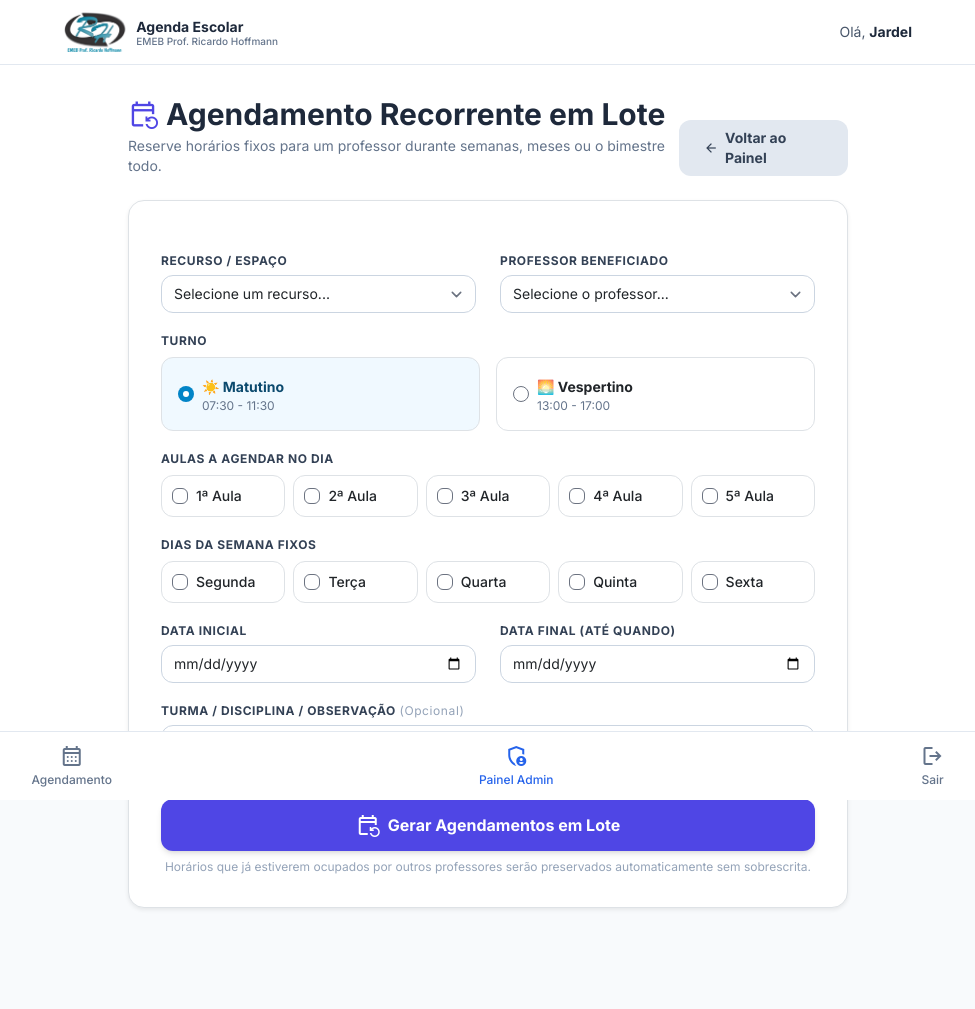
After one commit to jardelberti/escola_agenda, a Flask app: page /admin/recurring-booking in a window 1280 px wide. The commit adds this page. Shown: the whole page, without its empty margins (152-1127 px from the left). Run offline with Flask 3, Linux system fonts and the light colour scheme; a user stored in the database is signed in; data comes from the database, SQL or seed files in the repository; both versions use the stored data as it was after the commit; some libraries are stand-ins or nearby versions.

Commit message:
feat: logo oficial EMEB Prof. Ricardo Hoffmann, auditoria de cancelamentos, cota semanal e agendamento em lote

```diff
--- a/app.py
+++ b/app.py
@@ -33,17 +33,23 @@ app.config['MAX_CONTENT_LENGTH'] = 50 * 1024 * 1024 # 50 MB
 init_extensions(app)
 
 def ensure_schema_updates():
-    """Garante de forma idempotente que novas colunas existam no banco sem necessidade de migration manual."""
+    """Garante de forma idempotente que novas colunas e tabelas existam no banco sem necessidade de migration manual."""
     with app.app_context():
         try:
+            db.create_all()
             engine = db.engine
             is_postgres = 'postgresql' in str(engine.url)
             if is_postgres:
                 db.session.execute(db.text("ALTER TABLE booking ADD COLUMN IF NOT EXISTS classroom_or_notes VARCHAR(150);"))
+                db.session.execute(db.text("ALTER TABLE resource ADD COLUMN IF NOT EXISTS max_weekly_bookings INTEGER;"))
             else:
-                cols = [row[1] for row in db.session.execute(db.text("PRAGMA table_info(booking);")).fetchall()]
-                if cols and 'classroom_or_notes' not in cols:
+                booking_cols = [row[1] for row in db.session.execute(db.text("PRAGMA table_info(booking);")).fetchall()]
+                if booking_cols and 'classroom_or_notes' not in booking_cols:
                     db.session.execute(db.text("ALTER TABLE booking ADD COLUMN classroom_or_notes VARCHAR(150);"))
+
+                resource_cols = [row[1] for row in db.session.execute(db.text("PRAGMA table_info(resource);")).fetchall()]
+                if resource_cols and 'max_weekly_bookings' not in resource_cols:
+                    db.session.execute(db.text("ALTER TABLE resource ADD COLUMN max_weekly_bookings INTEGER;"))
             db.session.commit()
         except Exception as e:
             db.session.rollback()
@@ -92,6 +98,8 @@ _endpoint_aliases = {
     'backup_database': 'admin.backup_database',
     'restore_database': 'admin.restore_database',
     'change_password': 'admin.change_password',
+    'manage_audit_logs': 'admin.manage_audit_logs',
+    'recurring_booking': 'admin.recurring_booking',
 }
 
 def handle_build_error(error, endpoint, values):
--- a/routes/admin.py
+++ b/routes/admin.py
@@ -14,7 +14,7 @@ from flask import Blueprint, render_template, request, redirect, url_for, flash,
 from flask_login import current_user
 from sqlalchemy import func
 from werkzeug.utils import secure_filename
-from models import db, Teacher, Resource, ScheduleTemplate, Booking
+from models import db, Teacher, Resource, ScheduleTemplate, Booking, BookingAuditLog
 from extensions import celery
 from utils import admin_required, clean_old_backups, sanitize_phone, format_phone
 
@@ -98,12 +98,18 @@ def add_resource():
         except (ValueError, TypeError):
             quantity = 1
 
+        max_weekly_str = request.form.get('max_weekly_bookings', '')
+        max_weekly_bookings = None
+        if max_weekly_str and max_weekly_str.strip().isdigit():
+            max_weekly_bookings = max(1, int(max_weekly_str.strip()))
+
         new_resource = Resource(
             name=name,
             description=request.form.get('description'),
             icon=request.form.get('icon') or 'bi-box',
             is_active=is_active,
-            quantity=quantity
+            quantity=quantity,
+            max_weekly_bookings=max_weekly_bookings
         )
         db.session.add(new_resource)
         db.session.commit()
@@ -128,6 +134,14 @@ def edit_resource(resource_id):
                 resource.quantity = max(1, int(request.form.get('quantity', 1)))
             except (ValueError, TypeError):
                 pass
+
+        max_weekly_str = request.form.get('max_weekly_bookings')
+        if max_weekly_str is not None:
+            if max_weekly_str.strip().isdigit():
+                resource.max_weekly_bookings = max(1, int(max_weekly_str.strip()))
+            else:
+                resource.max_weekly_bookings = None
+
         db.session.commit()
         flash('Recurso atualizado com sucesso!', 'success')
     else:
@@ -505,3 +519,104 @@ def restore_database():
 
     flash('Restauração iniciada em segundo plano! O processo pode levar alguns minutos para ser concluído.', 'success')
     return redirect(url_for('admin.backup_restore_page'))
+
+@admin_bp.route('/audit-logs')
+@admin_required
+def manage_audit_logs():
+    """Exibe o histórico de cancelamentos de agendamentos para auditoria."""
+    query = BookingAuditLog.query.order_by(BookingAuditLog.created_at.desc())
+    search_q = request.args.get('q', '').strip()
+    if search_q:
+        search_filter = f"%{search_q}%"
+        query = query.filter(
+            db.or_(
+                BookingAuditLog.teacher_name.ilike(search_filter),
+                BookingAuditLog.performed_by_name.ilike(search_filter),
+                BookingAuditLog.resource_name.ilike(search_filter),
+                BookingAuditLog.classroom_or_notes.ilike(search_filter)
+            )
+        )
+    logs = query.limit(200).all()
+    return render_template('admin_audit_logs.html', logs=logs, search_q=search_q)
+
+@admin_bp.route('/recurring-booking', methods=['GET', 'POST'])
+@admin_required
+def recurring_booking():
+    """Permite ao administrador agendar horários fixos para o bimestre todo em lote."""
+    resources = Resource.query.filter_by(is_active=True).order_by(Resource.name).all()
+    teachers = Teacher.query.filter_by(is_active=True).order_by(Teacher.name).all()
+
+    if request.method == 'POST':
+        resource_id = request.form.get('resource_id')
+        teacher_id = request.form.get('teacher_id')
+        shift = request.form.get('shift')
+        slot_names = request.form.getlist('slot_names')
+        start_date_str = request.form.get('start_date')
+        end_date_str = request.form.get('end_date')
+        weekdays_selected = [int(w) for w in request.form.getlist('weekdays')]
+        classroom_or_notes = (request.form.get('classroom_or_notes') or '').strip() or None
+
+        if not all([resource_id, teacher_id, shift, slot_names, start_date_str, end_date_str, weekdays_selected]):
+            flash('Por favor, preencha todos os campos obrigatórios do agendamento recorrente.', 'danger')
+            return redirect(url_for('admin.recurring_booking'))
+
+        try:
+            start_date = datetime.strptime(start_date_str, '%Y-%m-%d').date()
+            end_date = datetime.strptime(end_date_str, '%Y-%m-%d').date()
+        except ValueError:
+            flash('Formato de data inválido.', 'danger')
+            return redirect(url_for('admin.recurring_booking'))
+
+        if start_date > end_date:
+            flash('A data inicial deve ser anterior ou igual à data final.', 'danger')
+            return redirect(url_for('admin.recurring_booking'))
+
+        resource = Resource.query.get_or_404(int(resource_id))
+        teacher = Teacher.query.get_or_404(int(teacher_id))
+        capacity = resource.quantity or 1
+
+        created_count = 0
+        skipped_count = 0
+
+        current_d = start_date
+        while current_d <= end_date:
+            if current_d.weekday() in weekdays_selected:
+                for s_name in slot_names:
+                    # Verifica conflito e capacidade
+                    existing_bookings = Booking.query.filter_by(
+                        resource_id=resource.id,
+                        date=current_d,
+                        shift=shift,
+                        slot_name=s_name
+                    ).all()
+
+                    already_by_teacher = any(b.teacher_id == teacher.id and b.status == 'booked' for b in existing_bookings)
+                    if len(existing_bookings) < capacity and not already_by_teacher:
+                        new_b = Booking(
+                            resource_id=resource.id,
+                            teacher_id=teacher.id,
+                            teacher_name=teacher.name,
+                            date=current_d,
+                            shift=shift,
+                            slot_name=s_name,
+                            status='booked',
+                            classroom_or_notes=classroom_or_notes
+                        )
+                        db.session.add(new_b)
+                        created_count += 1
+                    else:
+                        skipped_count += 1
+            current_d += timedelta(days=1)
+
+        db.session.commit()
+        if created_count > 0:
+            msg = f'Sucesso! {created_count} aulas foram agendadas em lote para {teacher.name}.'
+            if skipped_count > 0:
+                msg += f' ({skipped_count} horários ignorados por já estarem ocupados).'
+            flash(msg, 'success')
+        else:
+            flash(f'Nenhuma aula foi agendada. Todos os {skipped_count} horários selecionados já estavam ocupados.', 'warning')
+
+        return redirect(url_for('admin.recurring_booking'))
+
+    return render_template('admin_recurring_booking.html', resources=resources, teachers=teachers)
--- /dev/null
+++ b/templates/admin_recurring_booking.html
@@ -0,0 +1,163 @@
+{% extends "base.html" %}
+
+{% block title %}Agendamento em Lote - Agenda Escolar{% endblock %}
+
+{% block content %}
+<div class="container mx-auto px-4 py-8 max-w-3xl">
+
+    <!-- Cabeçalho -->
+    <div class="flex flex-col sm:flex-row justify-between items-start sm:items-center mb-6">
+        <div>
+            <div class="flex items-center gap-2">
+                <span class="material-symbols-outlined text-indigo-600 text-3xl">event_repeat</span>
+                <h1 class="text-2xl sm:text-3xl font-bold text-slate-800">Agendamento Recorrente em Lote</h1>
+            </div>
+            <p class="text-slate-500 text-sm mt-1">Reserve horários fixos para um professor durante semanas, meses ou o bimestre todo.</p>
+        </div>
+        <div class="mt-4 sm:mt-0">
+            <a href="{{ url_for('admin_dashboard') }}" class="bg-slate-200 text-slate-700 font-semibold px-4 py-2 rounded-xl hover:bg-slate-300 transition-colors inline-flex items-center gap-1.5 text-sm">
+                <span class="material-symbols-outlined text-base">arrow_back</span>
+                Voltar ao Painel
+            </a>
+        </div>
+    </div>
+
+    <!-- Mensagens Flash -->
+    {% with messages = get_flashed_messages(with_categories=true) %}
+        {% if messages %}
+        <div class="space-y-2 mb-6">
+            {% for category, message in messages %}
+                {% set color = 'blue' if category == 'success' else 'red' if category == 'danger' else 'yellow' if category == 'warning' else 'gray' %}
+                <div class="bg-{{ color }}-100 border-l-4 border-{{ color }}-500 text-{{ color }}-700 p-4 rounded-xl text-sm shadow-sm" role="alert">
+                    <p class="font-medium">{{ message }}</p>
+                </div>
+            {% endfor %}
+        </div>
+        {% endif %}
+    {% endwith %}
+
+    <!-- Card de Agendamento em Lote -->
+    <div class="bg-white p-6 sm:p-8 rounded-2xl border border-slate-200 shadow-sm">
+        <form method="POST" action="{{ url_for('admin.recurring_booking') }}" class="space-y-5" onsubmit="return confirm('Confirma o agendamento em lote para o período selecionado?');">
+            <input type="hidden" name="csrf_token" value="{{ csrf_token() }}">
+
+            <!-- 1. Recurso e Professor -->
+            <div class="grid grid-cols-1 sm:grid-cols-2 gap-4">
+                <div>
+                    <label for="resource_id" class="block text-xs font-bold text-slate-700 uppercase tracking-wider mb-1.5">
+                        Recurso / Espaço
+                    </label>
+                    <select name="resource_id" id="resource_id" class="w-full text-sm rounded-xl border-slate-300 focus:border-indigo-500 focus:ring-indigo-500" required>
+                        <option value="">Selecione um recurso...</option>
+                        {% for res in resources %}
+                        <option value="{{ res.id }}">{{ res.name }} (Capacidade: {{ res.quantity }})</option>
+                        {% endfor %}
+                    </select>
+                </div>
+
+                <div>
+                    <label for="teacher_id" class="block text-xs font-bold text-slate-700 uppercase tracking-wider mb-1.5">
+                        Professor Beneficiado
+                    </label>
+                    <select name="teacher_id" id="teacher_id" class="w-full text-sm rounded-xl border-slate-300 focus:border-indigo-500 focus:ring-indigo-500" required>
+                        <option value="">Selecione o professor...</option>
+                        {% for teacher in teachers %}
+                        <option value="{{ teacher.id }}">{{ teacher.name }} {% if teacher.is_admin %}(Admin){% endif %}</option>
+                        {% endfor %}
+                    </select>
+                </div>
+            </div>
+
+            <!-- 2. Turno -->
+            <div>
+                <label class="block text-xs font-bold text-slate-700 uppercase tracking-wider mb-2">
+                    Turno
+                </label>
+                <div class="grid grid-cols-2 gap-3">
+                    <label class="flex items-center gap-2 p-3 rounded-xl border border-slate-200 cursor-pointer hover:bg-slate-50 transition-colors has-[:checked]:bg-sky-50 has-[:checked]:border-sky-500 has-[:checked]:text-sky-900">
+                        <input type="radio" name="shift" value="matutino" checked class="text-sky-600 focus:ring-sky-500">
+                        <div>
+                            <span class="font-bold text-sm">☀️ Matutino</span>
+                            <span class="text-xs text-slate-500 block">07:30 - 11:30</span>
+                        </div>
+                    </label>
+                    <label class="flex items-center gap-2 p-3 rounded-xl border border-slate-200 cursor-pointer hover:bg-slate-50 transition-colors has-[:checked]:bg-amber-50 has-[:checked]:border-amber-500 has-[:checked]:text-amber-900">
+                        <input type="radio" name="shift" value="vespertino" class="text-amber-600 focus:ring-amber-500">
+                        <div>
+                            <span class="font-bold text-sm">🌅 Vespertino</span>
+                            <span class="text-xs text-slate-500 block">13:00 - 17:00</span>
+                        </div>
+                    </label>
+                </div>
+            </div>
+
+            <!-- 3. Aulas Desejadas -->
+            <div>
+                <label class="block text-xs font-bold text-slate-700 uppercase tracking-wider mb-2">
+                    Aulas a Agendar no Dia
+                </label>
+                <div class="grid grid-cols-2 sm:grid-cols-5 gap-2">
+                    {% for slot_num, slot_name in [(1, '1ª Aula'), (2, '2ª Aula'), (3, '3ª Aula'), (4, '4ª Aula'), (5, '5ª Aula')] %}
+                    <label class="flex items-center gap-2 p-2.5 rounded-xl border border-slate-200 cursor-pointer hover:bg-slate-50 text-sm font-medium has-[:checked]:bg-indigo-50 has-[:checked]:border-indigo-500 has-[:checked]:text-indigo-900">
+                        <input type="checkbox" name="slot_names" value="{{ slot_name }}" class="rounded text-indigo-600 focus:ring-indigo-500">
+                        <span>{{ slot_name }}</span>
+                    </label>
+                    {% endfor %}
+                </div>
+            </div>
+
+            <!-- 4. Dias da Semana -->
+            <div>
+                <label class="block text-xs font-bold text-slate-700 uppercase tracking-wider mb-2">
+                    Dias da Semana Fixos
+                </label>
+                <div class="grid grid-cols-3 sm:grid-cols-5 gap-2">
+                    {% for val, name in [(0, 'Segunda'), (1, 'Terça'), (2, 'Quarta'), (3, 'Quinta'), (4, 'Sexta')] %}
+                    <label class="flex items-center gap-2 p-2.5 rounded-xl border border-slate-200 cursor-pointer hover:bg-slate-50 text-sm font-medium has-[:checked]:bg-indigo-50 has-[:checked]:border-indigo-500 has-[:checked]:text-indigo-900">
+                        <input type="checkbox" name="weekdays" value="{{ val }}" class="rounded text-indigo-600 focus:ring-indigo-500">
+                        <span>{{ name }}</span>
+                    </label>
+                    {% endfor %}
+                </div>
+            </div>
+
+            <!-- 5. Período (Data Inicial e Final) -->
+            <div class="grid grid-cols-1 sm:grid-cols-2 gap-4">
+                <div>
+                    <label for="start_date" class="block text-xs font-bold text-slate-700 uppercase tracking-wider mb-1.5">
+                        Data Inicial
+                    </label>
+                    <input type="date" id="start_date" name="start_date" class="w-full text-sm rounded-xl border-slate-300 focus:border-indigo-500 focus:ring-indigo-500" required>
+                </div>
+                <div>
+                    <label for="end_date" class="block text-xs font-bold text-slate-700 uppercase tracking-wider mb-1.5">
+                        Data Final (Até quando)
+                    </label>
+                    <input type="date" id="end_date" name="end_date" class="w-full text-sm rounded-xl border-slate-300 focus:border-indigo-500 focus:ring-indigo-500" required>
+                </div>
+            </div>
+
+            <!-- 6. Turma / Observação -->
+            <div>
+                <label for="classroom_or_notes" class="block text-xs font-bold text-slate-700 uppercase tracking-wider mb-1.5">
+                    Turma / Disciplina / Observação <span class="text-slate-400 font-normal normal-case">(Opcional)</span>
+                </label>
+                <input type="text" id="classroom_or_notes" name="classroom_or_notes"
+                       class="w-full text-sm rounded-xl border-slate-300 focus:border-indigo-500 focus:ring-indigo-500"
+                       placeholder="Ex: 9º Ano A - Robótica Bimestral" maxlength="100">
+            </div>
+
+            <!-- Botão de Ação -->
+            <div class="pt-3">
+                <button type="submit" class="w-full bg-indigo-600 hover:bg-indigo-700 text-white font-bold py-3.5 px-4 rounded-xl shadow-md transition-all active:scale-[0.99] flex items-center justify-center gap-2">
+                    <span class="material-symbols-outlined">event_repeat</span>
+                    <span>Gerar Agendamentos em Lote</span>
+                </button>
+                <p class="text-xs text-slate-400 text-center mt-2">
+                    Horários que já estiverem ocupados por outros professores serão preservados automaticamente sem sobrescrita.
+                </p>
+            </div>
+        </form>
+    </div>
+</div>
+{% endblock %}
--- a/templates/base.html
+++ b/templates/base.html
@@ -5,7 +5,9 @@
     <meta name="viewport" content="width=device-width, initial-scale=1">
     <meta name="csrf-token" content="{{ csrf_token() }}">
     <title>{% block title %}Agenda da Escola{% endblock %}</title>
-    <link rel="icon" href="{{ url_for('static', filename='favicon.ico') }}">
+    <link rel="icon" type="image/png" sizes="32x32" href="{{ url_for('static', filename='favicon.png') }}">
+    <link rel="icon" type="image/x-icon" href="{{ url_for('static', filename='favicon.ico') }}">
+    <link rel="apple-touch-icon" href="{{ url_for('static', filename='img/favicon-192.png') }}">
 
     <link href="https://cdn.jsdelivr.net/npm/bootstrap@5.3.3/dist/css/bootstrap.min.css" rel="stylesheet" integrity="sha384-QWTKZyjpPEjISv5WaRU9OFeRpok6YctnYmDr5pNlyT2bRjXh0JMhjY6hW+ALEwIH" crossorigin="anonymous">
     <link rel="stylesheet" href="https://cdn.jsdelivr.net/npm/bootstrap-icons@1.11.3/font/bootstrap-icons.min.css">
@@ -35,11 +37,14 @@
     <header class="bg-white/95 backdrop-blur-sm border-b border-slate-200 fixed top-0 w-full z-30">
         <div class="mx-auto max-w-4xl px-4">
             <div class="flex items-center justify-between h-16">
-                <div class="flex items-center gap-2">
-                    <span class="material-symbols-outlined text-blue-600">calendar_month</span>
-                    <span class="font-bold text-slate-800 hidden sm:block">Agenda Escolar</span>
-                </div>
-                <div class="text-sm text-slate-600">
+                <a href="{{ url_for('home') }}" class="flex items-center gap-2.5 text-decoration-none group">
+                    <img src="{{ url_for('static', filename='img/logo.png') }}" alt="EMEB Prof. Ricardo Hoffmann" class="h-10 w-auto object-contain transition-transform group-hover:scale-105">
+                    <div class="flex flex-col">
+                        <span class="font-bold text-slate-800 text-sm leading-tight">Agenda Escolar</span>
+                        <span class="text-[10px] text-slate-500 font-medium leading-none hidden sm:block">EMEB Prof. Ricardo Hoffmann</span>
+                    </div>
+                </a>
+                <div class="text-xs sm:text-sm text-slate-600">
                     Olá, <strong class="font-semibold text-slate-800">{{ current_user.name }}</strong>
                 </div>
             </div>
```
Also changed, not shown: models.py (+16 -0 lines), routes/agenda.py (+50 -3 lines), templates/admin_audit_logs.html (added, +122 -0 lines), templates/admin_dashboard.html (+29 -7 lines), templates/index.html (+7 -5 lines), templates/login.html (+5 -6 lines), data/agenda.db, static/favicon.ico, static/favicon.png (added), static/img/favicon-192.png (added), static/img/logo.png (added).
